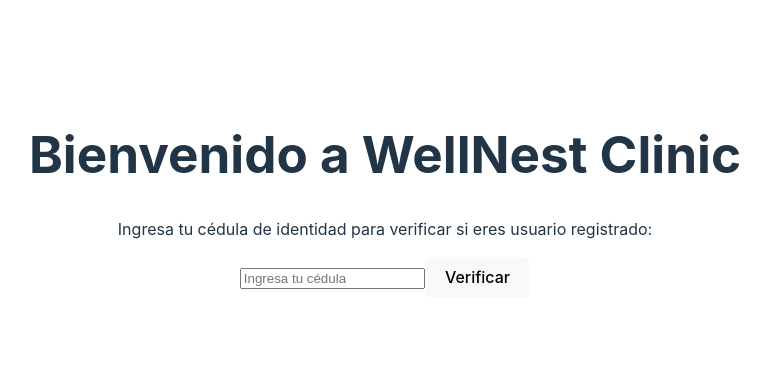
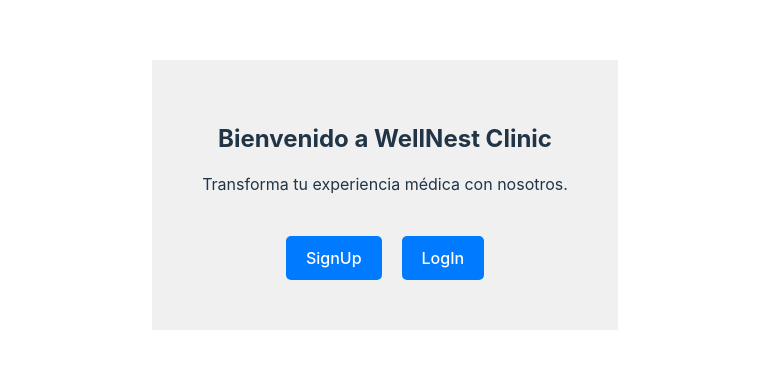
Before and after one commit to lucianofrailelopez/frontWellNestClinic, a React (Vite) app in the folder frontWellNestClinic/: page / in a window 1280 px wide. Shown: the part 205-574 px from the top of the page, without its empty margins (255-1025 px from the left). Built offline with nearby package versions, Linux system fonts and the light colour scheme.

Commit message:
Landing Page: actualiza la langind page. MPereyra

```diff
--- a/frontWellNestClinic/src/components/LandingPage/LandingPage.jsx
+++ b/frontWellNestClinic/src/components/LandingPage/LandingPage.jsx
@@ -1,19 +1,19 @@
 import React from "react";
+import { Link } from "react-router-dom";
+import styles from "./LandingPage.module.css"
 
 
 const LandingPage = () => {
     return (
-        <div>
-            <h1>Bienvenido a WellNest Clinic</h1>
-            <p>Ingresa tu cédula de identidad para verificar si eres usuario registrado:</p>
+        <div className={styles.container}>
+        <h1 className={styles.heading}>Bienvenido a WellNest Clinic</h1>
+        <p className={styles.description}>Transforma tu experiencia médica con nosotros.</p>
 
-            <input
-                type="text"
-                placeholder="Ingresa tu cédula"
-            />
-            <button>Verificar</button>
-
+        <div className={styles.buttoncontainer}>
+            <Link to="/checkUser" className={styles.button}>SignUp</Link>
+            <Link to="/login" className={styles.button}>LogIn</Link>
         </div>
+    </div>
     );
 };
 
--- /dev/null
+++ b/frontWellNestClinic/src/components/LandingPage/LandingPage.module.css
@@ -0,0 +1,36 @@
+.container {
+    background-color: #f0f0f0;
+    text-align: center;
+    padding: 50px;
+}
+
+.heading {
+    font-size: 24px;
+    margin-bottom: 20px;
+}
+
+.description {
+    font-size: 16px;
+    margin-bottom: 40px;
+}
+
+.buttoncontainer {
+    display: flex;
+    justify-content: center;
+}
+
+.button {
+    display: inline-block;
+    padding: 10px 20px;
+    background-color: #007bff;
+    color: white;
+    text-decoration: none;
+    border-radius: 5px;
+    font-size: 16px;
+    margin: 0 10px;
+    cursor: pointer;
+}
+
+.button:hover {
+    background-color: #8ec1f8;
+}
```
